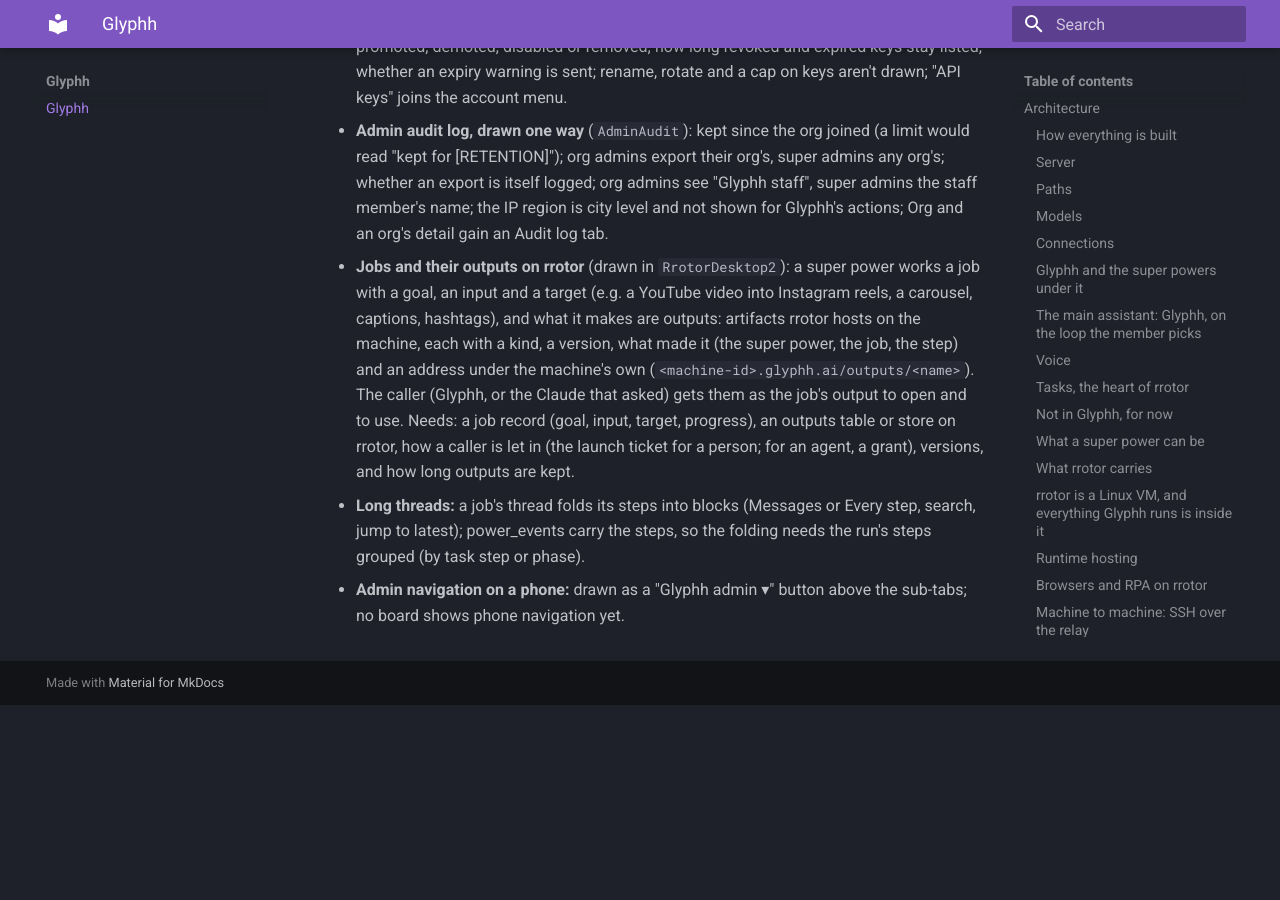
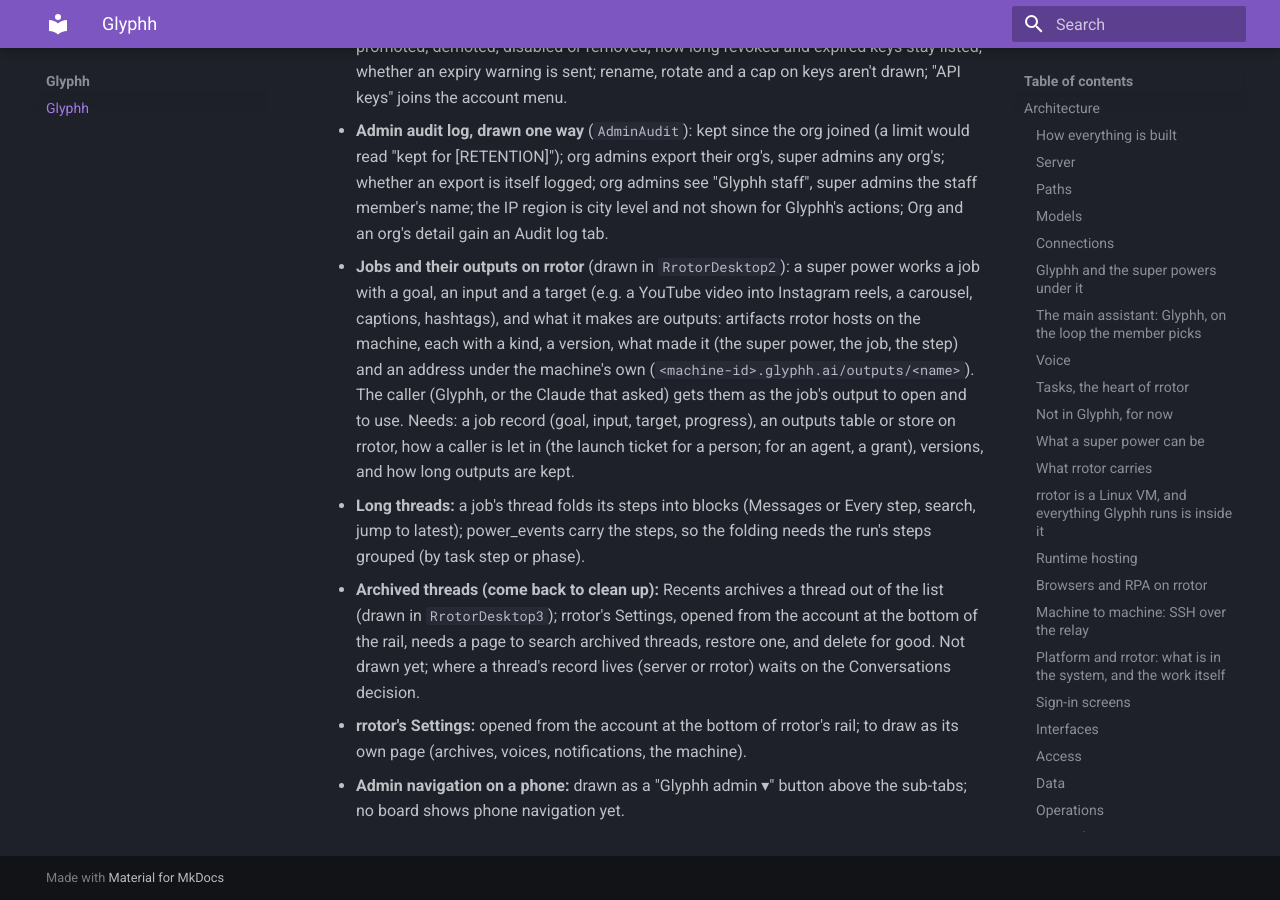
Before and after one commit to glyphh-ai/server, an MkDocs documentation site: the page built from docs/architecture.md, in a window 1280 px wide and 900 px high, scrolled down 34959 px. Built offline with MkDocs 1.6.1 and Material for MkDocs 9.7.7, drawn with Linux system fonts in a browser that asks for light colours; before the commit the page ends 35664 px from its top, so only the background shows below that.

Commit message:
Open, Design: archived threads to clean up (search, restore, delete in rrotor's Settings); rrotor's Settings to draw
Co-Authored-By: Claude Opus 5.5 <noreply@anthropic.com>

```diff
--- a/docs/architecture.md
+++ b/docs/architecture.md
@@ -1423,4 +1423,6 @@ None open (2026-10-12).
     - **Admin audit log, drawn one way** (`AdminAudit`): kept since the org joined (a limit would read "kept for [RETENTION]"); org admins export their org's, super admins any org's; whether an export is itself logged; org admins see "Glyphh staff", super admins the staff member's name; the IP region is city level and not shown for Glyphh's actions; Org and an org's detail gain an Audit log tab.
     - **Jobs and their outputs on rrotor** (drawn in `RrotorDesktop2`): a super power works a job with a goal, an input and a target (e.g. a YouTube video into Instagram reels, a carousel, captions, hashtags), and what it makes are outputs: artifacts rrotor hosts on the machine, each with a kind, a version, what made it (the super power, the job, the step) and an address under the machine's own (`<machine-id>.glyphh.ai/outputs/<name>`). The caller (Glyphh, or the Claude that asked) gets them as the job's output to open and to use. Needs: a job record (goal, input, target, progress), an outputs table or store on rrotor, how a caller is let in (the launch ticket for a person; for an agent, a grant), versions, and how long outputs are kept.
     - **Long threads:** a job's thread folds its steps into blocks (Messages or Every step, search, jump to latest); power_events carry the steps, so the folding needs the run's steps grouped (by task step or phase).
+    - **Archived threads (come back to clean up):** Recents archives a thread out of the list (drawn in `RrotorDesktop3`); rrotor's Settings, opened from the account at the bottom of the rail, needs a page to search archived threads, restore one, and delete for good. Not drawn yet; where a thread's record lives (server or rrotor) waits on the Conversations decision.
+    - **rrotor's Settings:** opened from the account at the bottom of rrotor's rail; to draw as its own page (archives, voices, notifications, the machine).
     - **Admin navigation on a phone:** drawn as a "Glyphh admin ▾" button above the sub-tabs; no board shows phone navigation yet.
```
